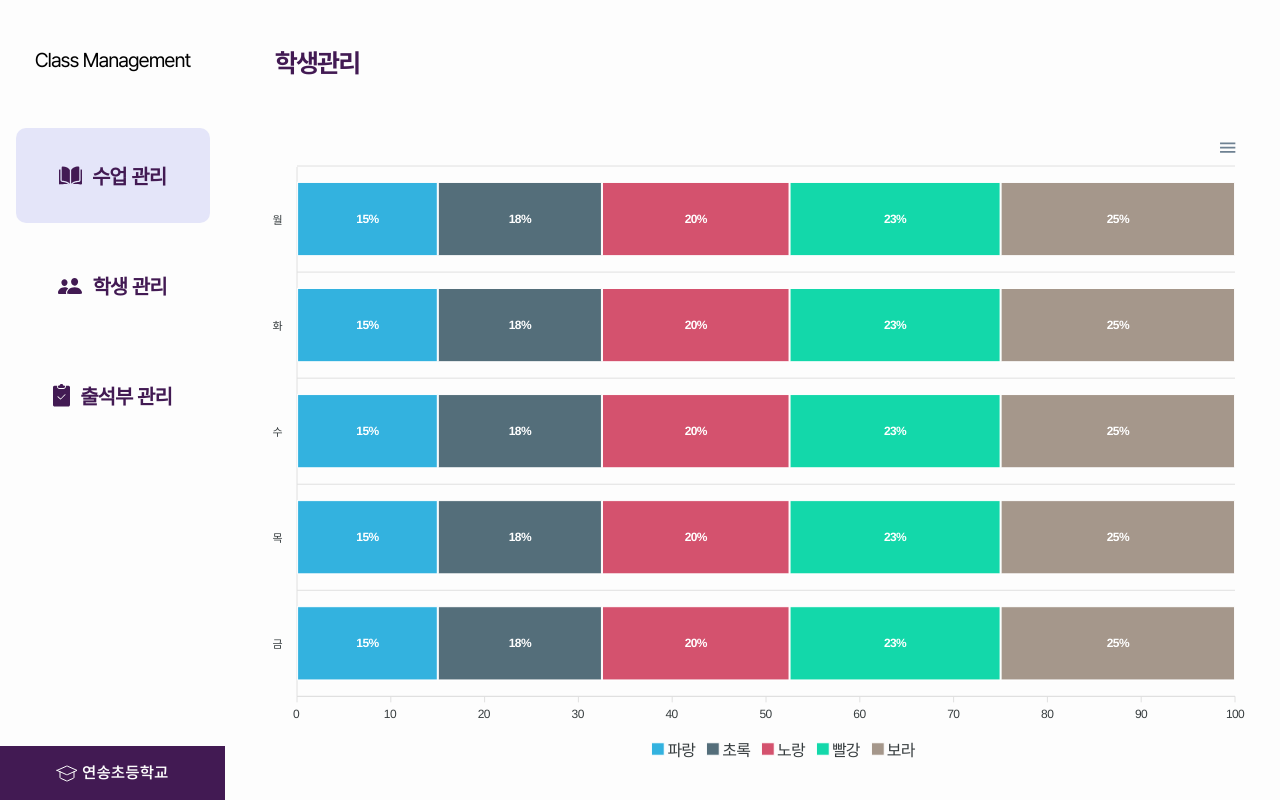
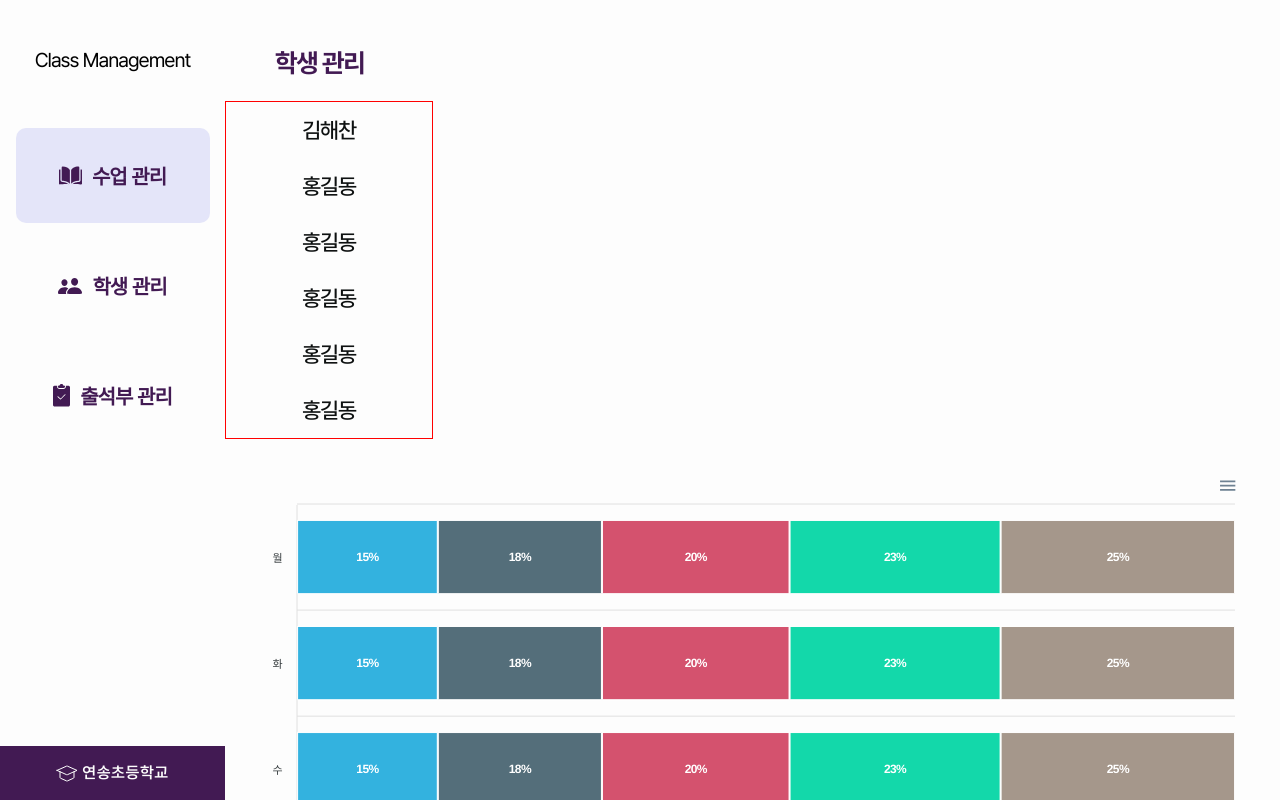
Before and after one commit to MJU-ClassmanagementSystem/Client, a React (Vite) app: page /manageStudent in a window 1280 px wide. Built offline with nearby package versions, Linux system fonts and the light colour scheme.

Commit message:
feat(student list): 학생 이름 리스트 컴포넌트

```diff
--- /dev/null
+++ b/src/components/features/StudentList/index.tsx
@@ -0,0 +1,74 @@
+import classNames from 'classnames/bind'
+import { useEffect, useState } from 'react'
+
+import styles from './student.module.scss'
+
+interface Student {
+  id: string
+  name: string
+  teacherId: string
+  parentId: string
+}
+const cx = classNames.bind(styles)
+
+const StudentList = () => {
+  const [students, setStudents] = useState<Student[]>([])
+
+  useEffect(() => {
+    const fetchData = () => {
+      return [
+        {
+          id: '1',
+          name: '김해찬',
+          teacherId: '1',
+          parentId: '1',
+        },
+        {
+          id: '2',
+          name: '홍길동',
+          teacherId: '1',
+          parentId: '1',
+        },
+        {
+          id: '3',
+          name: '홍길동',
+          teacherId: '1',
+          parentId: '1',
+        },
+        {
+          id: '4',
+          name: '홍길동',
+          teacherId: '1',
+          parentId: '1',
+        },
+        {
+          id: '5',
+          name: '홍길동',
+          teacherId: '1',
+          parentId: '1',
+        },
+        {
+          id: '6',
+          name: '홍길동',
+          teacherId: '1',
+          parentId: '1',
+        },
+      ]
+    }
+
+    const data = fetchData()
+    setStudents(data)
+  }, [])
+
+  return (
+    <div className={cx('listWrap')}>
+      {students.map((student) => (
+        <div className={cx('list')} key={student.id}>
+          {student.name}
+        </div>
+      ))}
+    </div>
+  )
+}
+
+export default StudentList
--- /dev/null
+++ b/src/components/features/StudentList/student.module.scss
@@ -0,0 +1,17 @@
+@use 'src/styles/constants/colors' as color;
+
+.listWrap {
+  display: flex;
+  flex-direction: column;
+  width: 208px;
+  text-align: center;
+  border: 1px solid red;
+
+  .list {
+    height: 56px;
+    font-size: 22px;
+    font-weight: 500;
+    line-height: 56px;
+    color: color.$BLACK;
+  }
+}
--- a/src/pages/ManageStudent/index.tsx
+++ b/src/pages/ManageStudent/index.tsx
@@ -1,5 +1,6 @@
 import classNames from 'classnames/bind'
 import EmotionChart from 'src/components/features/EmotionChart'
+import StudentList from 'src/components/features/StudentList'
 
 import styles from './main.module.scss'
 
@@ -31,8 +32,11 @@ const data = [
 const ManageStudentPage = () => {
   return (
     <div className={cx('manageStudentPage')}>
-      <h1 className={cx('pageTitle')}>학생관리</h1>
+      <h1 className={cx('pageTitle')}>학생 관리</h1>
       <div className={cx('weekSelectorWrap')} />
+      <div className={cx('listWrap')}>
+        <StudentList />
+      </div>
       <div className={cx('chartWrap')}>
         <EmotionChart data={data} />
       </div>
```
